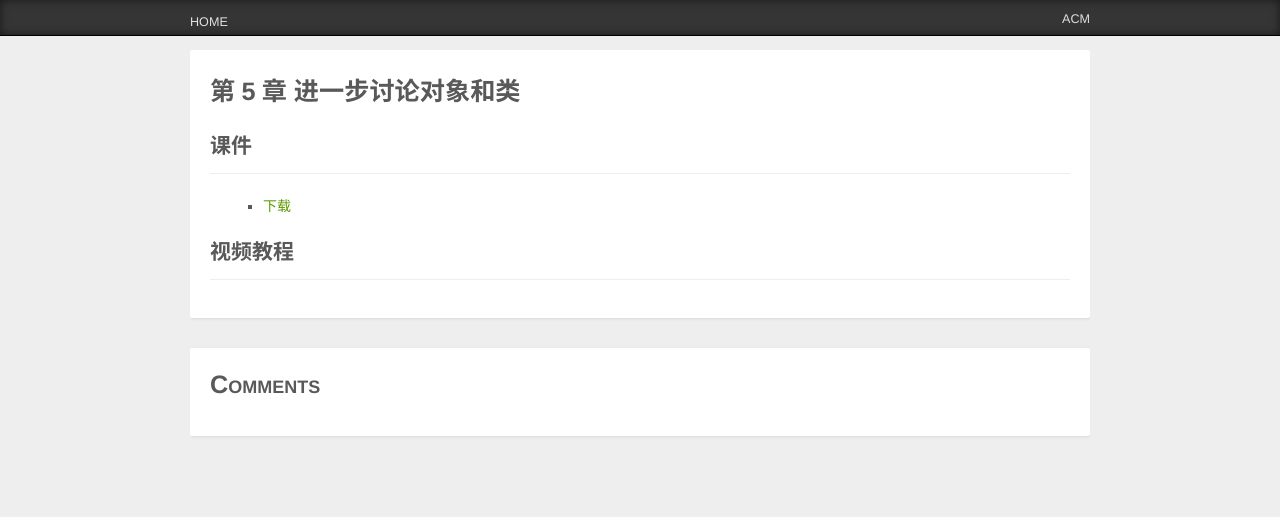
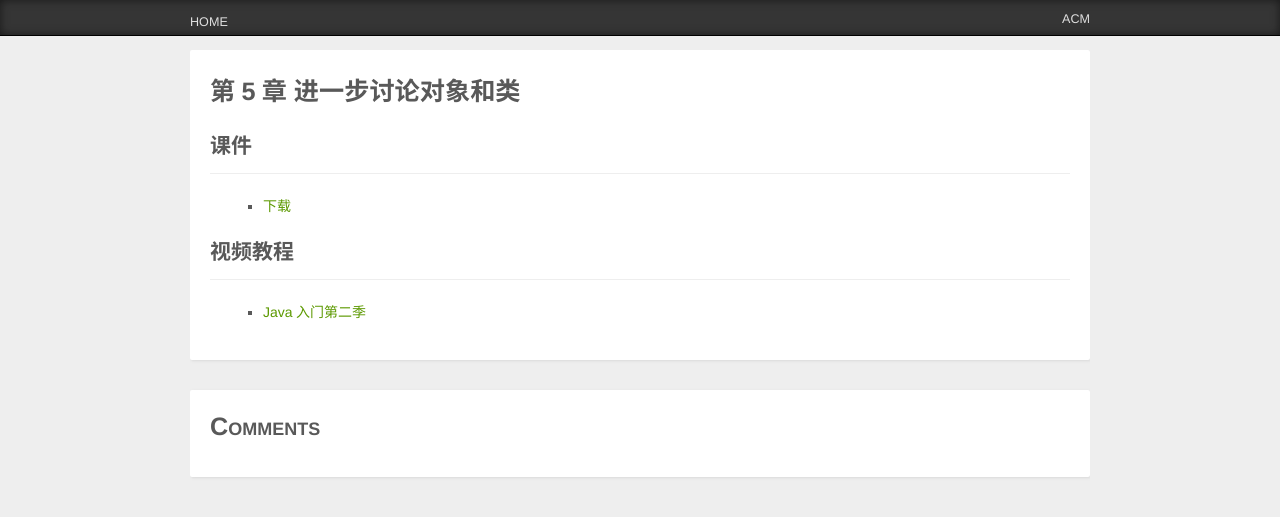
Before and after one commit to zjsu/java, a Jekyll site: the page built from chapters/5/index.md, in a window 1280 px wide. Shown: the top 517 px of the page. Built offline with Jekyll 4.4.1, drawn with Linux system fonts in a browser that asks for light colours; comment, search, counter and statistics services are not loaded.

Commit message:
Add video links

```diff
--- a/chapters/5/index.md
+++ b/chapters/5/index.md
@@ -7,3 +7,5 @@ title: 第5章 进一步讨论对象和类
 - [下载](chap05.ppt)
 
 ## 视频教程
+
+- [Java入门第二季](http://www.imooc.com/learn/124)
```
